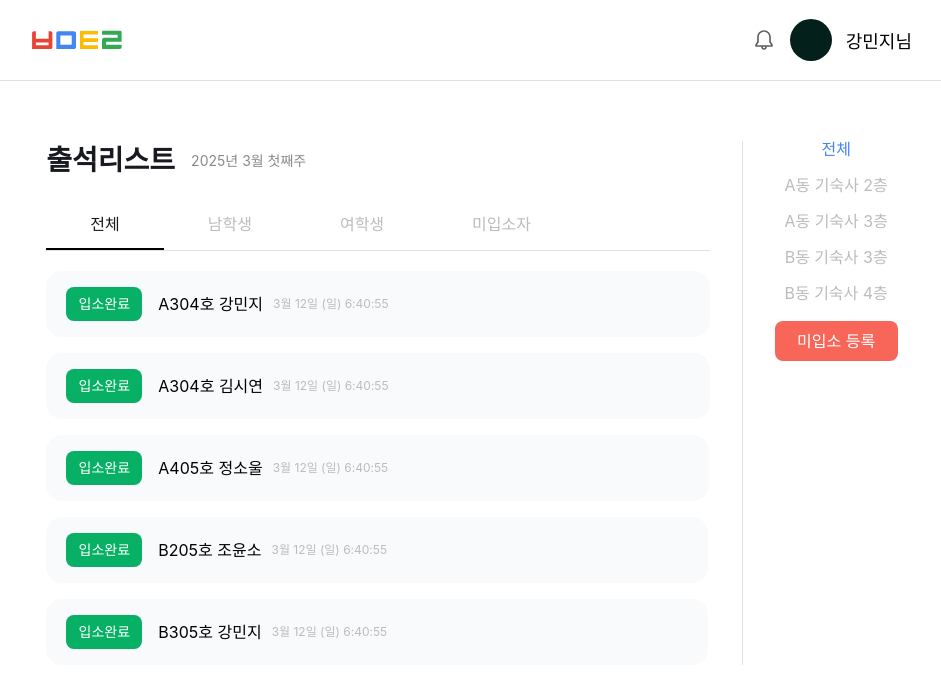
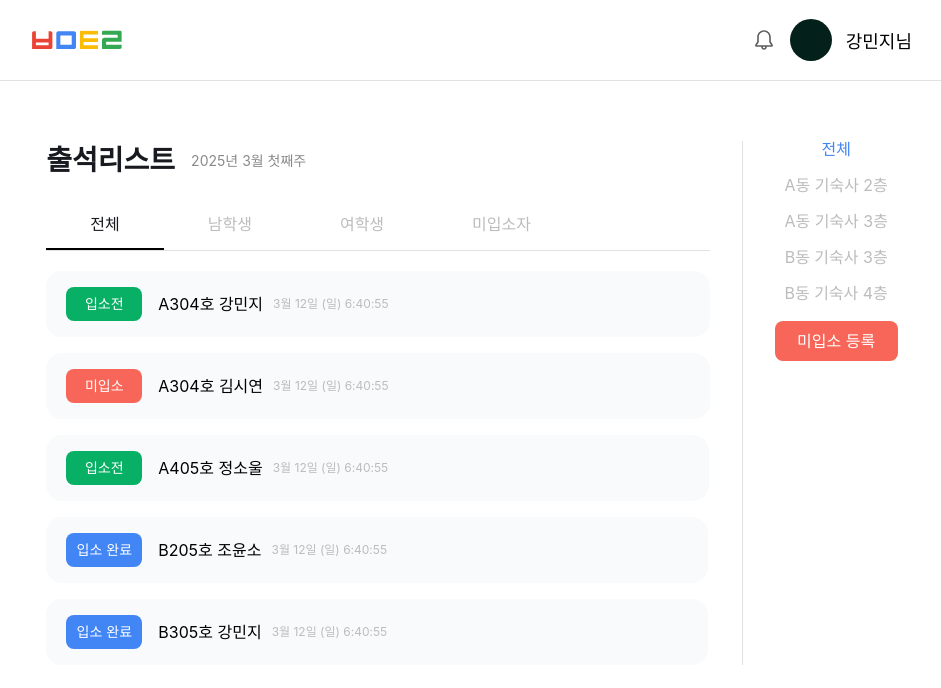
Before and after one commit to BUMITORI/BUMITORI_WEB, a React (Vite) app in the folder client/: page / in a window 1280 px wide. Shown: the top 688 px of the page, without its empty margins (168-1109 px from the left). Built offline with nearby package versions, Linux system fonts and the light colour scheme.

Commit message:
chore: 더미데이터 수정

```diff
--- a/client/src/pages/Main/index.tsx
+++ b/client/src/pages/Main/index.tsx
@@ -16,7 +16,7 @@ const Main = () => {
       roomId: 304,
       building: "A",
       gender: "여",
-      enterStatus: 1,
+      enterStatus: 2,
       enterTime: "3월 12일 (일) 6:40:55",
     },
     {
@@ -25,7 +25,7 @@ const Main = () => {
       roomId: 304,
       building: "A",
       gender: "여",
-      enterStatus: 1,
+      enterStatus: 3,
       enterTime: "3월 12일 (일) 6:40:55",
     },
     {
@@ -34,7 +34,7 @@ const Main = () => {
       roomId: 405,
       building: "A",
       gender: "남",
-      enterStatus: 1,
+      enterStatus: 2,
       enterTime: "3월 12일 (일) 6:40:55",
     },
     {
@@ -60,7 +60,7 @@ const Main = () => {
   const getJoinStatus = (enterStatus: number) => {
     switch (enterStatus) {
       case 1:
-        return "입소완료";
+        return "입소 완료";
       case 2:
         return "입소전";
       case 3:
```
